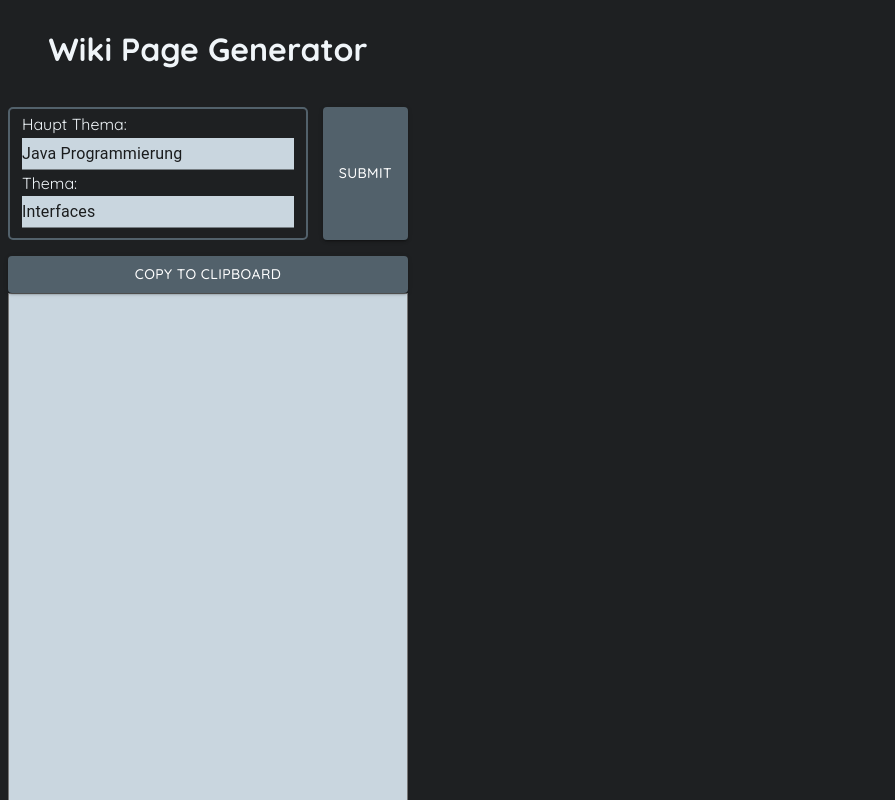
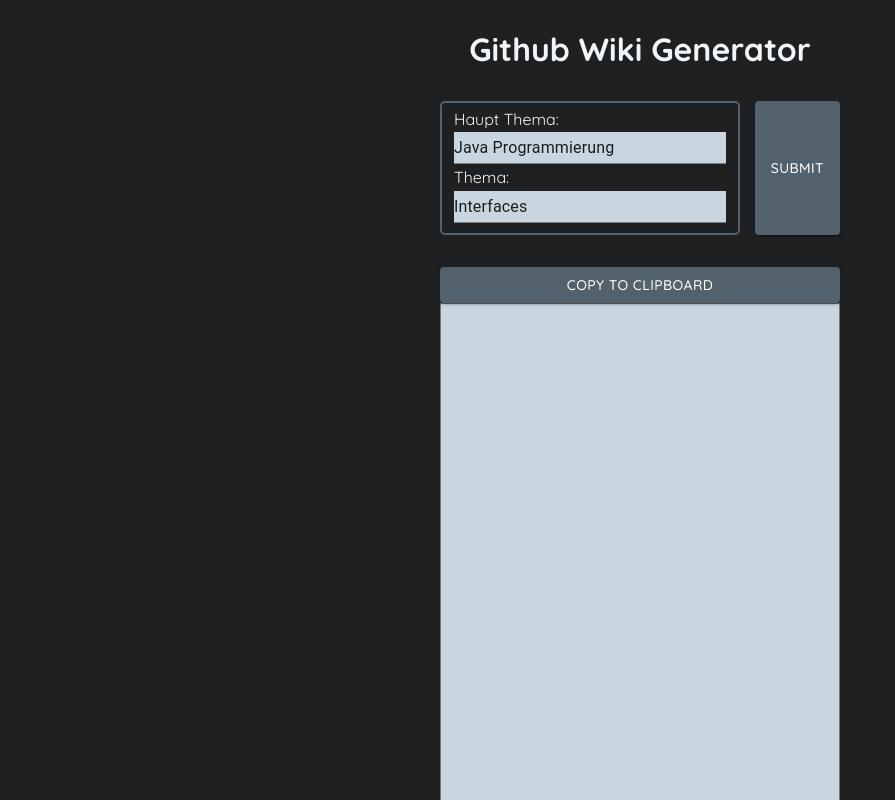
Before and after one commit to Satttoshi/github-wiki-generator, a Next.js app: page / in a window 1280 px wide. Shown: the top 800 px of the page, without its empty margins (0-895 px from the left). Built offline with nearby package versions, Linux system fonts and the light colour scheme.

Commit message:
center-page

```diff
--- a/components/Form.tsx
+++ b/components/Form.tsx
@@ -52,14 +52,15 @@
             defaultValue="Interfaces"
           />
         </StyledFieldset>
-        <Button
+        <LoadingButton
+          loading={isFetching}
           variant="contained"
           style={{ background: "var(--3)", fontFamily: "var(--font1)" }}
           type="submit"
           disabled={isFetching}
         >
           Submit
-        </Button>
+        </LoadingButton>
       </StyledForm>
     </>
   );
--- a/package.json
+++ b/package.json
@@ -11,6 +11,7 @@
   "dependencies": {
     "@emotion/react": "^11.11.1",
     "@emotion/styled": "^11.11.0",
+    "@mui/lab": "^5.0.0-alpha.133",
     "@mui/material": "5.13.4",
     "@mui/styled-engine-sc": "5.12.0",
     "@next/font": "13.4.4",
--- a/pages/index.tsx
+++ b/pages/index.tsx
@@ -9,7 +9,7 @@
   return (
     <>
       <StyledMain>
-        <h1>Wiki Page Generator</h1>
+        <Styledh1>Github Wiki Generator</Styledh1>
         <Form />
         <MarkdownField />
       </StyledMain>
@@ -17,13 +17,17 @@
   );
 };
 
+const Styledh1 = styled.h1`
+  margin-bottom: 0;
+`;
+
 const StyledMain = styled.main`
   width: 400px;
   display: flex;
   flex-direction: column;
   align-items: center;
   justify-content: center;
-  gap: 1rem;
+  gap: 2rem;
 `;
 
 export default Home;
--- a/styles.ts
+++ b/styles.ts
@@ -31,9 +31,13 @@
 }
 
 body {
+    margin-left: 1rem;
+    margin-right: 1rem;
     color: var(--1);
     background-color: var(--4);
     font-family: var(--font1);
+    display: flex;
+    justify-content: center;
 }
 
 `;
```
Also changed, not shown: 1 other file (tests, documents, lock files or other folders).
